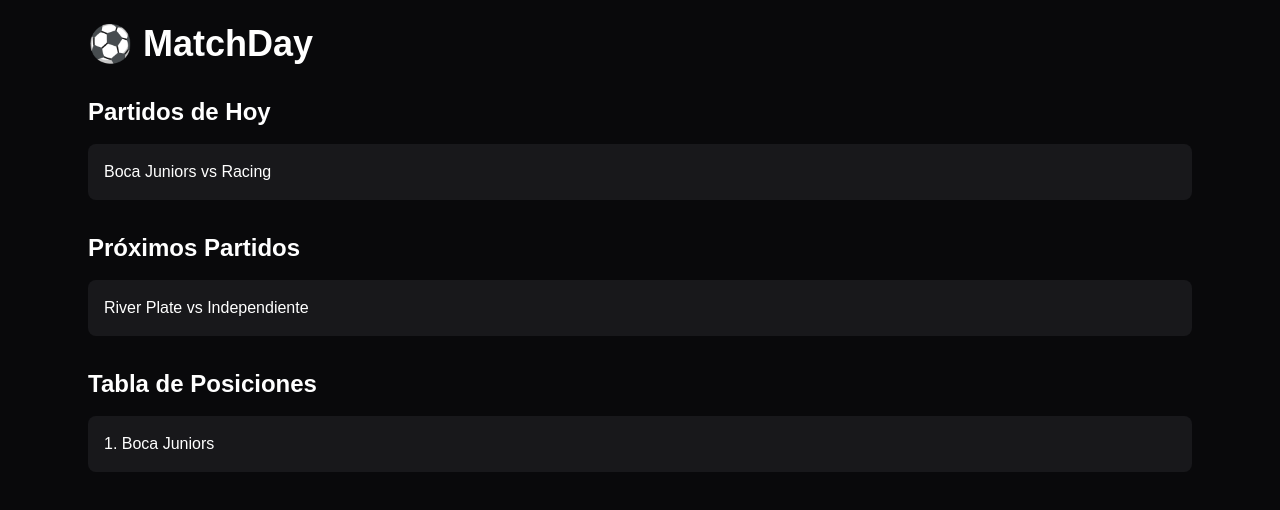
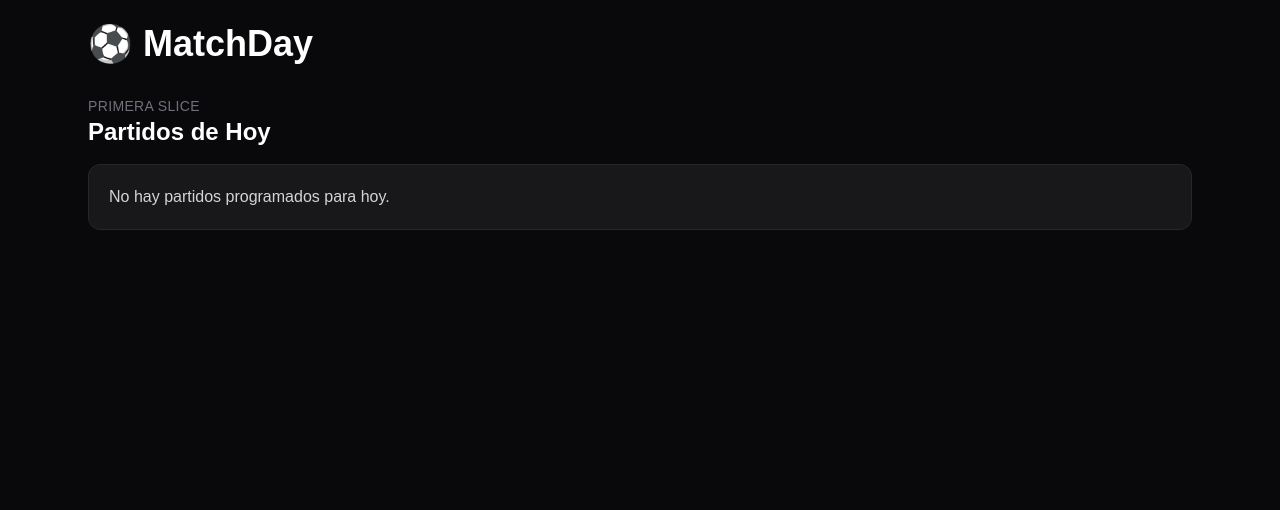
Before and after one commit to MarianEsteban/Matchday, a Next.js app: page / in a window 1280 px wide. Shown: the top 510 px of the page. Built offline with nearby package versions, Linux system fonts and the light colour scheme.

Commit message:
Add today's matches mock slice

```diff
--- a/app/page.tsx
+++ b/app/page.tsx
@@ -1,39 +1,21 @@
+import { MatchList } from "@/components/matches/MatchList";
+import { getMatchesByDate } from "@/data/repositories/matches.repository";
+
 export default function Home() {
+  const todayMatches = getMatchesByDate();
+
   return (
     <main className="min-h-screen bg-zinc-950 text-white">
       <div className="mx-auto max-w-6xl p-6">
-        <h1 className="text-4xl font-bold mb-8">
-          ⚽ MatchDay
-        </h1>
+        <h1 className="mb-8 text-4xl font-bold">⚽ MatchDay</h1>
 
         <section className="mb-8">
-          <h2 className="text-2xl font-semibold mb-4">
-            Partidos de Hoy
-          </h2>
+          <div className="mb-4">
+            <p className="text-sm uppercase tracking-wide text-zinc-500">Primera slice</p>
+            <h2 className="text-2xl font-semibold">Partidos de Hoy</h2>
+          </div>
 
-          <div className="rounded-lg bg-zinc-900 p-4">
-            Boca Juniors vs Racing
-          </div>
-        </section>
-
-        <section className="mb-8">
-          <h2 className="text-2xl font-semibold mb-4">
-            Próximos Partidos
-          </h2>
-
-          <div className="rounded-lg bg-zinc-900 p-4">
-            River Plate vs Independiente
-          </div>
-        </section>
-
-        <section>
-          <h2 className="text-2xl font-semibold mb-4">
-            Tabla de Posiciones
-          </h2>
-
-          <div className="rounded-lg bg-zinc-900 p-4">
-            1. Boca Juniors
-          </div>
+          <MatchList matches={todayMatches} />
         </section>
       </div>
     </main>
--- /dev/null
+++ b/components/matches/MatchCard.tsx
@@ -0,0 +1,24 @@
+import type { Match } from "@/types/match";
+
+type MatchCardProps = {
+  match: Match;
+};
+
+export function MatchCard({ match }: MatchCardProps) {
+  return (
+    <article className="rounded-xl border border-zinc-800 bg-zinc-900 p-5 shadow-sm">
+      <div className="mb-3 flex items-center justify-between gap-4 text-sm text-zinc-400">
+        <span>{match.competition}</span>
+        <time dateTime={`${match.date}T${match.kickoffTime}`}>{match.kickoffTime}</time>
+      </div>
+
+      <div className="grid gap-2 text-lg font-semibold sm:grid-cols-[1fr_auto_1fr] sm:items-center">
+        <span>{match.homeTeam}</span>
+        <span className="text-sm font-medium uppercase tracking-wide text-zinc-500">vs</span>
+        <span className="sm:text-right">{match.awayTeam}</span>
+      </div>
+
+      <p className="mt-4 text-sm text-zinc-400">{match.venue}</p>
+    </article>
+  );
+}
--- /dev/null
+++ b/components/matches/MatchList.tsx
@@ -0,0 +1,24 @@
+import type { Match } from "@/types/match";
+import { MatchCard } from "@/components/matches/MatchCard";
+
+type MatchListProps = {
+  matches: Match[];
+};
+
+export function MatchList({ matches }: MatchListProps) {
+  if (matches.length === 0) {
+    return (
+      <div className="rounded-xl border border-zinc-800 bg-zinc-900 p-5 text-zinc-300">
+        No hay partidos programados para hoy.
+      </div>
+    );
+  }
+
+  return (
+    <div className="grid gap-4">
+      {matches.map((match) => (
+        <MatchCard key={match.id} match={match} />
+      ))}
+    </div>
+  );
+}
--- /dev/null
+++ b/data/mock/matches.ts
@@ -0,0 +1,44 @@
+import type { Match } from "@/types/match";
+
+export const mockMatches: Match[] = [
+  {
+    id: "boca-racing-2026-06-16",
+    homeTeam: "Boca Juniors",
+    awayTeam: "Racing Club",
+    competition: "Liga Profesional Argentina",
+    kickoffTime: "18:30",
+    venue: "La Bombonera",
+    date: "2026-06-16",
+    status: "scheduled",
+  },
+  {
+    id: "river-independiente-2026-06-16",
+    homeTeam: "River Plate",
+    awayTeam: "Independiente",
+    competition: "Liga Profesional Argentina",
+    kickoffTime: "20:00",
+    venue: "Mâs Monumental",
+    date: "2026-06-16",
+    status: "scheduled",
+  },
+  {
+    id: "san-lorenzo-huracan-2026-06-16",
+    homeTeam: "San Lorenzo",
+    awayTeam: "Huracán",
+    competition: "Clásico Porteño",
+    kickoffTime: "21:15",
+    venue: "Pedro Bidegain",
+    date: "2026-06-16",
+    status: "scheduled",
+  },
+  {
+    id: "estudiantes-gimnasia-2026-06-16",
+    homeTeam: "Estudiantes",
+    awayTeam: "Gimnasia y Esgrima La Plata",
+    competition: "Clásico Platense",
+    kickoffTime: "22:00",
+    venue: "Jorge Luis Hirschi",
+    date: "2026-06-16",
+    status: "scheduled",
+  },
+];
--- /dev/null
+++ b/data/repositories/matches.repository.ts
@@ -0,0 +1,8 @@
+import { mockMatches } from "@/data/mock/matches";
+import type { Match } from "@/types/match";
+
+export function getMatchesByDate(date: Date = new Date()): Match[] {
+  const requestedDate = date.toISOString().slice(0, 10);
+
+  return mockMatches.filter((match) => match.date === requestedDate);
+}
--- /dev/null
+++ b/types/match.ts
@@ -0,0 +1,12 @@
+export type MatchStatus = "scheduled" | "live" | "finished";
+
+export type Match = {
+  id: string;
+  homeTeam: string;
+  awayTeam: string;
+  competition: string;
+  kickoffTime: string;
+  venue: string;
+  date: string;
+  status: MatchStatus;
+};
```
